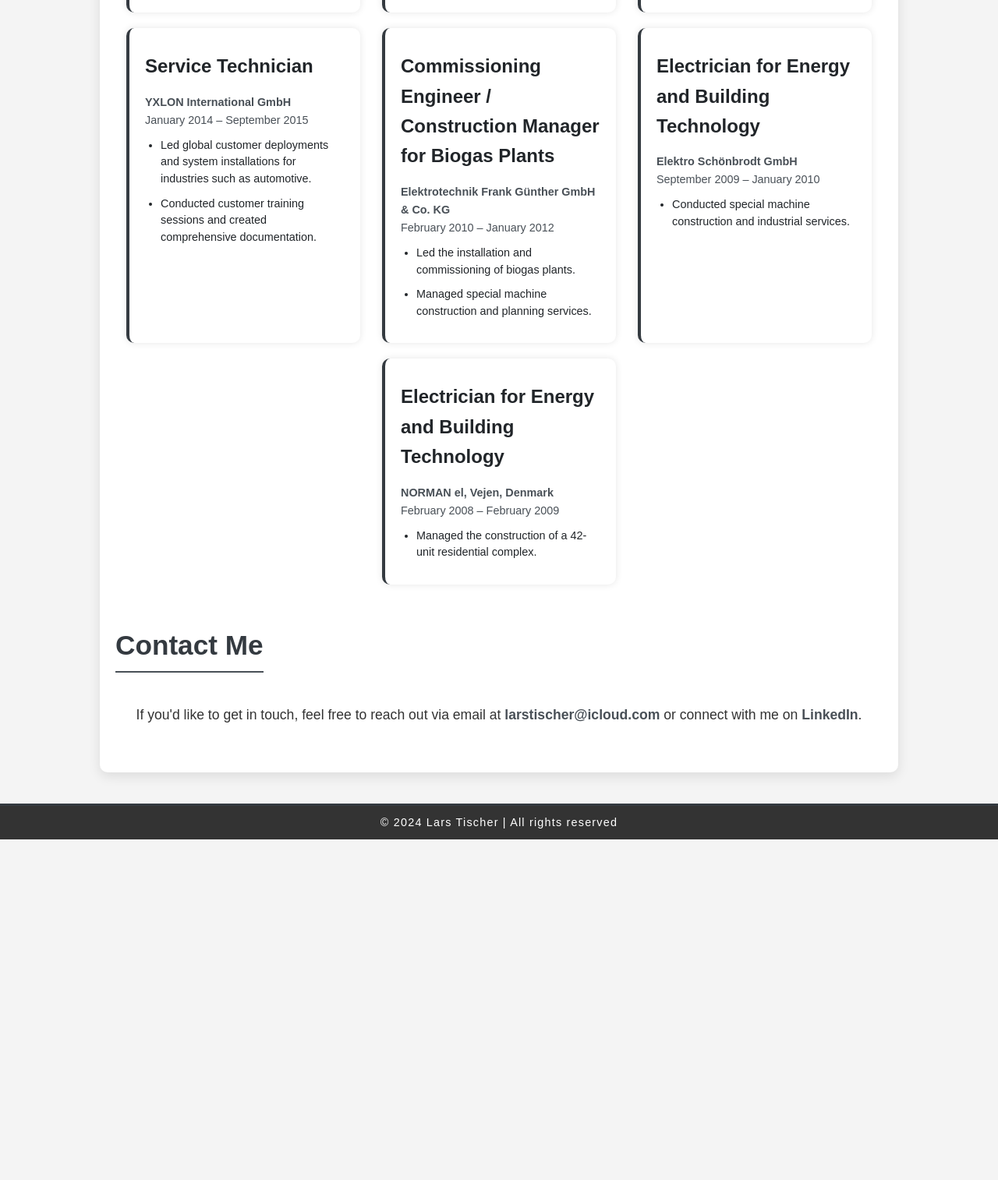
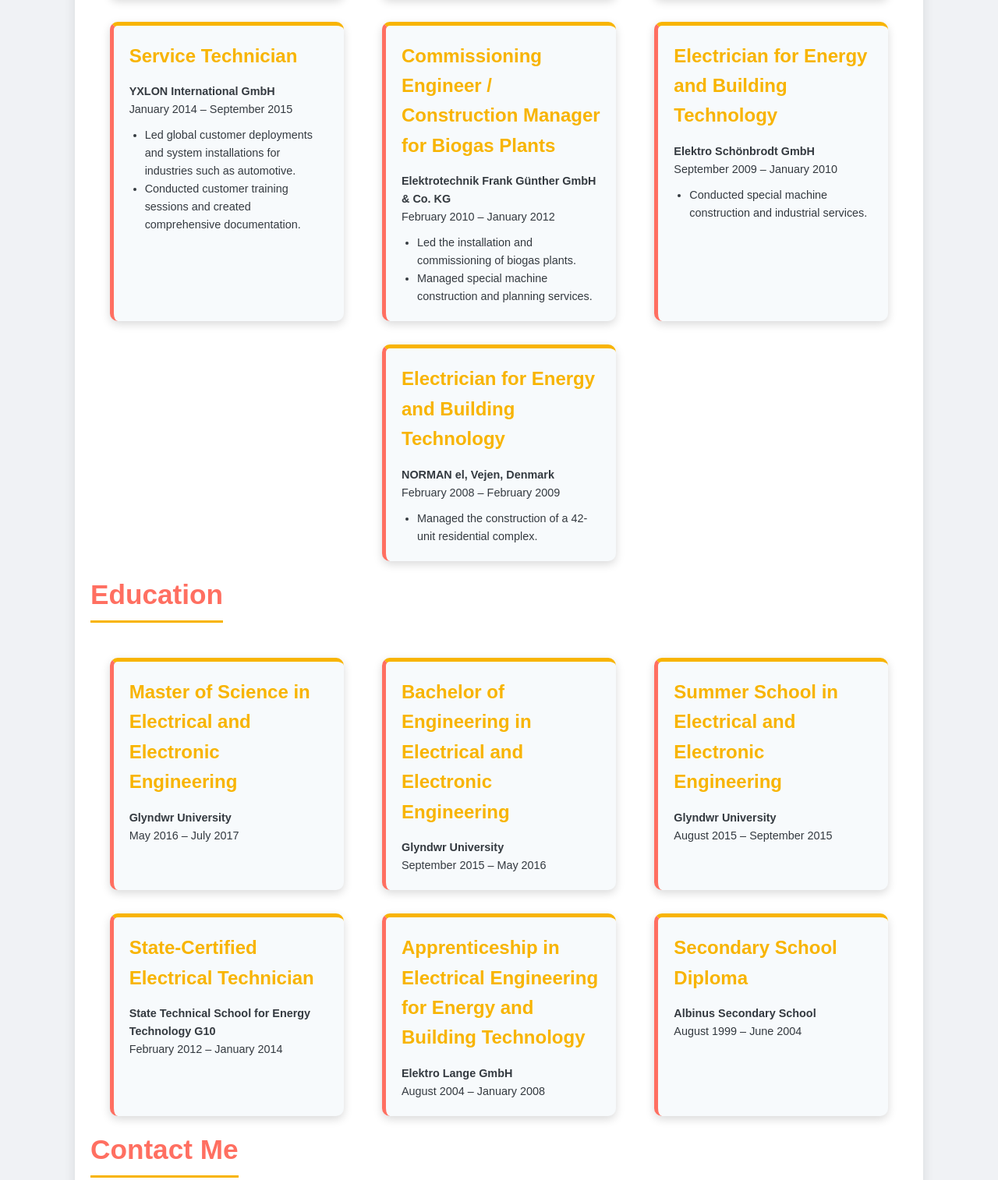
Before and after one commit to Larsbuilds/My-portfolio-website, a plain HTML site: page cv2.html in a window 1280 px wide. Shown: the part 1237-2751 px from the top of the page at 78% size. Before the commit the page ends 2314 px from the top, so only its background shows below. Drawn offline with Linux system fonts and the light colour scheme.

Commit message:
Add files via upload

```diff
--- a/cv.css
+++ b/cv.css
@@ -16,7 +16,7 @@ body {
 
 /* Header styling */
 header {
-    background-color: #212529;
+    background: linear-gradient(135deg, #f09433 0%, #e6683c 25%, #dc2743 50%, #cc2366 75%, #bc1888 100%);
     color: #fff;
     padding: 40px 0;
     text-align: center;
@@ -31,7 +31,7 @@ header h1 {
 
 header p {
     font-size: 1.2em;
-    color: #ddd;
+    color: #ffe6ff;
     letter-spacing: 1.5px;
 }
 
@@ -39,7 +39,7 @@ header p {
 nav {
     display: flex;
     justify-content: center;
-    background-color: #343a40;
+    background: #ff6f61;
     box-shadow: 0px 3px 10px rgba(0, 0, 0, 0.1);
 }
 
@@ -50,10 +50,11 @@ nav a {
     font-weight: bold;
     letter-spacing: 1.2px;
     transition: background-color 0.3s ease;
+    text-transform: uppercase;
 }
 
 nav a:hover {
-    background-color: #495057;
+    background-color: #ff8566;
     border-radius: 5px;
 }
 
@@ -72,8 +73,8 @@ section h2 {
     text-align: center;
     margin-bottom: 30px;
     font-size: 2.2em;
-    color: #343a40;
-    border-bottom: 2px solid #495057;
+    color: #ff6f61;
+    border-bottom: 3px solid #f8b400;
     display: inline-block;
     padding-bottom: 5px;
 }
@@ -86,14 +87,15 @@ section h2 {
 }
 
 .project {
-    background-color: #fff;
+    background-color: #f7fafc;
     padding: 20px;
     margin: 15px;
     width: 300px;
     border-radius: 10px;
     box-shadow: 0px 4px 12px rgba(0, 0, 0, 0.15);
     transition: transform 0.3s ease, box-shadow 0.3s ease;
-    border-left: 4px solid #343a40;
+    border-left: 5px solid #ff6f61;
+    border-top: 5px solid #f8b400;
 }
 
 .project:hover {
@@ -103,25 +105,18 @@ section h2 {
 
 .project h3 {
     font-size: 1.5em;
-    color: #212529;
+    color: #f8b400;
     margin-bottom: 15px;
 }
 
-.project p {
+.project p, .project ul li {
     font-size: 0.9em;
-    color: #495057;
+    color: #343a40;
 }
 
 .project ul {
     padding-left: 20px;
     margin-top: 10px;
-}
-
-.project ul li {
-    font-size: 0.9em;
-    margin-bottom: 10px;
-    color: #212529;
-    line-height: 1.5;
 }
 
 /* Contact section */
@@ -132,24 +127,24 @@ section h2 {
 }
 
 #contact a {
-    color: #495057;
+    color: #ff6f61;
     font-weight: bold;
     text-decoration: none;
     transition: color 0.3s ease;
 }
 
 #contact a:hover {
-    color: #343a40;
+    color: #f8b400;
 }
 
 /* Footer styling */
 footer {
-    background-color: #212529;
+    background: linear-gradient(135deg, #f09433 0%, #e6683c 25%, #dc2743 50%, #cc2366 75%, #bc1888 100%);
     color: #fff;
     text-align: center;
     padding: 20px;
     margin-top: 40px;
-    border-top: 3px solid #343a40;
+    border-top: 5px solid #f8b400;
 }
 
 footer p {
--- a/cv2.html
+++ b/cv2.html
@@ -1,70 +1,12 @@
 <link rel="stylesheet" href="cv.css">
-<style>
-        * {
-            margin: 0;
-            padding: 0;
-            box-sizing: border-box;
-        }
-        body {
-            font-family: Arial, sans-serif;
-            background-color: #f4f4f4;
-            color: #333;
-            line-height: 1.6;
-        }
-        header {
-            background: #333;
-            color: #fff;
-            padding: 20px 0;
-            text-align: center;
-        }
-        nav {
-            display: flex;
-            justify-content: center;
-            background: #444;
-        }
-        nav a {
-            color: #fff;
-            padding: 14px 20px;
-            text-decoration: none;
-            text-transform: uppercase;
-        }
-        nav a:hover {
-            background: #555;
-        }
-        .container {
-            width: 80%;
-            margin: 20px auto;
-        }
-        section {
-            margin-bottom: 40px;
-        }
-        h1, h2 {
-            text-align: center;
-            margin-bottom: 20px;
-        }
-        footer {
-            background: #333;
-            color: #fff;
-            text-align: center;
-            padding: 10px;
-            margin-top: 40px;
-        }
-        .projects {
-            display: flex;
-            flex-wrap: wrap;
-            justify-content: space-around;
-        }
-        .project {
-            background: #fff;
-            padding: 20px;
-            margin: 10px;
-            width: 300px;
-            box-shadow: 0 0 10px rgba(0, 0, 0, 0.1);
-        }
-        .project h3 {
-            margin-top: 10px;
-        }
-    </style>
+<!DOCTYPE html>
+<html lang="en">
+<head>
+    <meta charset="UTF-8">
+    <meta name="viewport" content="width=device-width, initial-scale=1.0">
+    <meta name="description" content="Lars Tischer's Personal Portfolio">
+    <title>Lars Tischer - Portfolio</title>
+    <link rel="stylesheet" href="style.css">
 </head>
 <body>
 
@@ -76,6 +18,7 @@
 <nav>
     <a href="#about">About</a>
     <a href="#experience">Experience</a>
+    <a href="#education">Education</a>
     <a href="#contact">Contact</a>
 </nav>
 
@@ -174,6 +117,56 @@
         </div>
     </section>
 
+    <!-- Education Section -->
+    <section id="education">
+        <h2>Education</h2>
+        <div class="projects">
+
+            <!-- Education 1 -->
+            <div class="project">
+                <h3>Master of Science in Electrical and Electronic Engineering</h3>
+                <p><strong>Glyndwr University</strong><br>
+                May 2016 – July 2017</p>
+            </div>
+
+            <!-- Education 2 -->
+            <div class="project">
+                <h3>Bachelor of Engineering in Electrical and Electronic Engineering</h3>
+                <p><strong>Glyndwr University</strong><br>
+                September 2015 – May 2016</p>
+            </div>
+
+            <!-- Education 3 -->
+            <div class="project">
+                <h3>Summer School in Electrical and Electronic Engineering</h3>
+                <p><strong>Glyndwr University</strong><br>
+                August 2015 – September 2015</p>
+            </div>
+
+            <!-- Education 4 -->
+            <div class="project">
+                <h3>State-Certified Electrical Technician</h3>
+                <p><strong>State Technical School for Energy Technology G10</strong><br>
+                February 2012 – January 2014</p>
+            </div>
+
+            <!-- Education 5 -->
+            <div class="project">
+                <h3>Apprenticeship in Electrical Engineering for Energy and Building Technology</h3>
+                <p><strong>Elektro Lange GmbH</strong><br>
+                August 2004 – January 2008</p>
+            </div>
+
+            <!-- Education 6 -->
+            <div class="project">
+                <h3>Secondary School Diploma</h3>
+                <p><strong>Albinus Secondary School</strong><br>
+                August 1999 – June 2004</p>
+            </div>
+
+        </div>
+    </section>
+
     <section id="contact">
         <h2>Contact Me</h2>
         <p>If you'd like to get in touch, feel free to reach out via email at <a href="mailto:larstischer@icloud.com">larstischer@icloud.com</a> or connect with me on <a href="https://www.linkedin.com/in/lars-tischer-5b9b13317/" target="_blank">LinkedIn</a>.</p>
```
